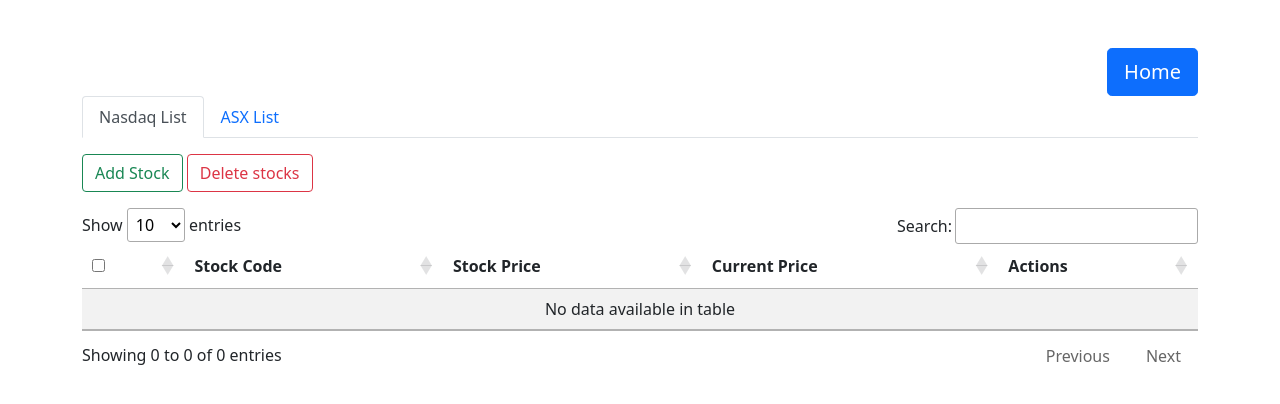
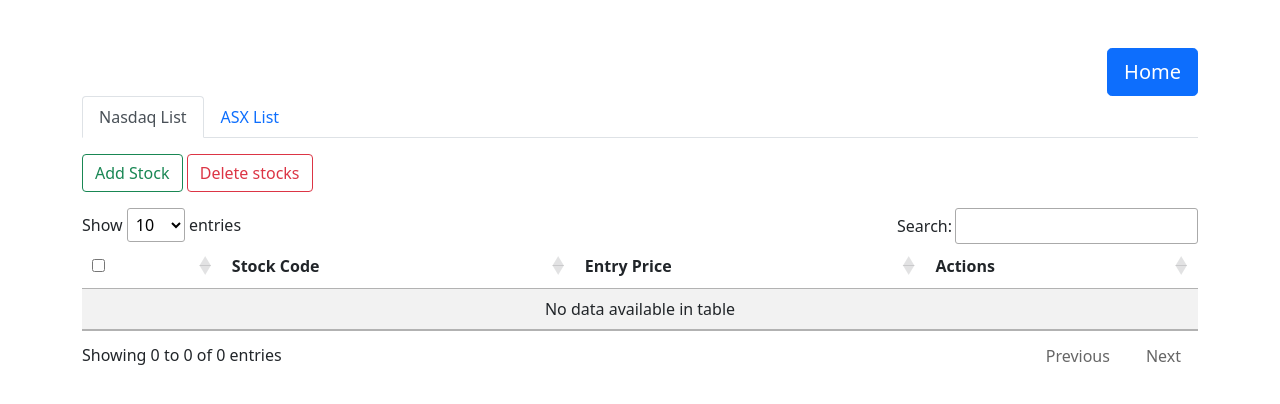
Before and after one commit to Japharidze/stock_cart, a Flask app: page /manage_list in a window 1280 px wide. Shown: the top 404 px of the page. Run offline with Flask 2, Linux system fonts and the light colour scheme; data that the repository does not hold is empty; some libraries are stand-ins or nearby versions.

Commit message:
delete column from manage_list

```diff
--- a/app/templates/list.html
+++ b/app/templates/list.html
@@ -66,8 +66,7 @@
                 <tr>
                     <th><input id="check-all" type="checkbox"></th>
                     <th>Stock Code</th>
-                    <th>Stock Price</th>
-                    <th>Current Price</th>
+                    <th>Entry Price</th>
                     <th>Actions</th>
                 </tr>
                 </thead>
@@ -77,7 +76,6 @@
                         <td><input type="checkbox" name="row-check" value="{{ u.id }}"></td>
                         <td>{{ u.stock_code }}</td>
                         <td>{{ u.entry_price|round(2) }}</td>
-                        <td>{{ 'sulertia' }}</td>
                         <td><a href="">View Trades and Performance</a></td>
                     </tr>
                     {% endfor %}
@@ -96,8 +94,7 @@
                 <tr>
                     <th><input id="check-all" type="checkbox"></th>
                     <th>Stock Code</th>
-                    <th>Stock Price</th>
-                    <th>Current Price</th>
+                    <th>Entry Price</th>
                     <th>Actions</th>
                 </tr>
                 </thead>
@@ -107,7 +104,6 @@
                         <td><input type="checkbox" name="row-check" value="{{ u.id }}"></td>
                         <td>{{ u.stock_code }}</td>
                         <td>{{ u.entry_price|round(2) }}</td>
-                        <td>{{ 'sulertia' }}</td>
                         <td><a href="">View Trades and Performance</a></td>
                     </tr>
                     {% endfor %}
```
